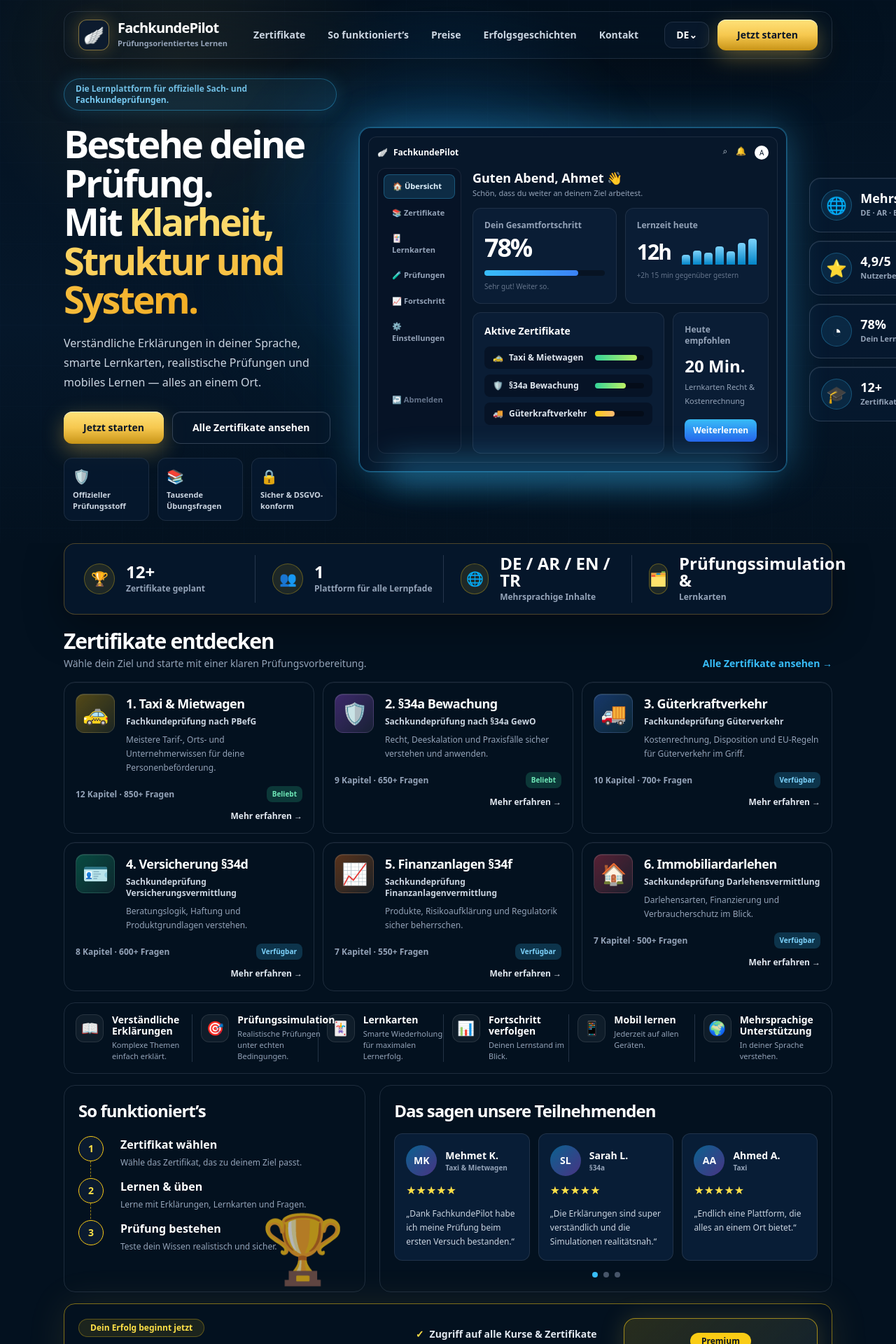
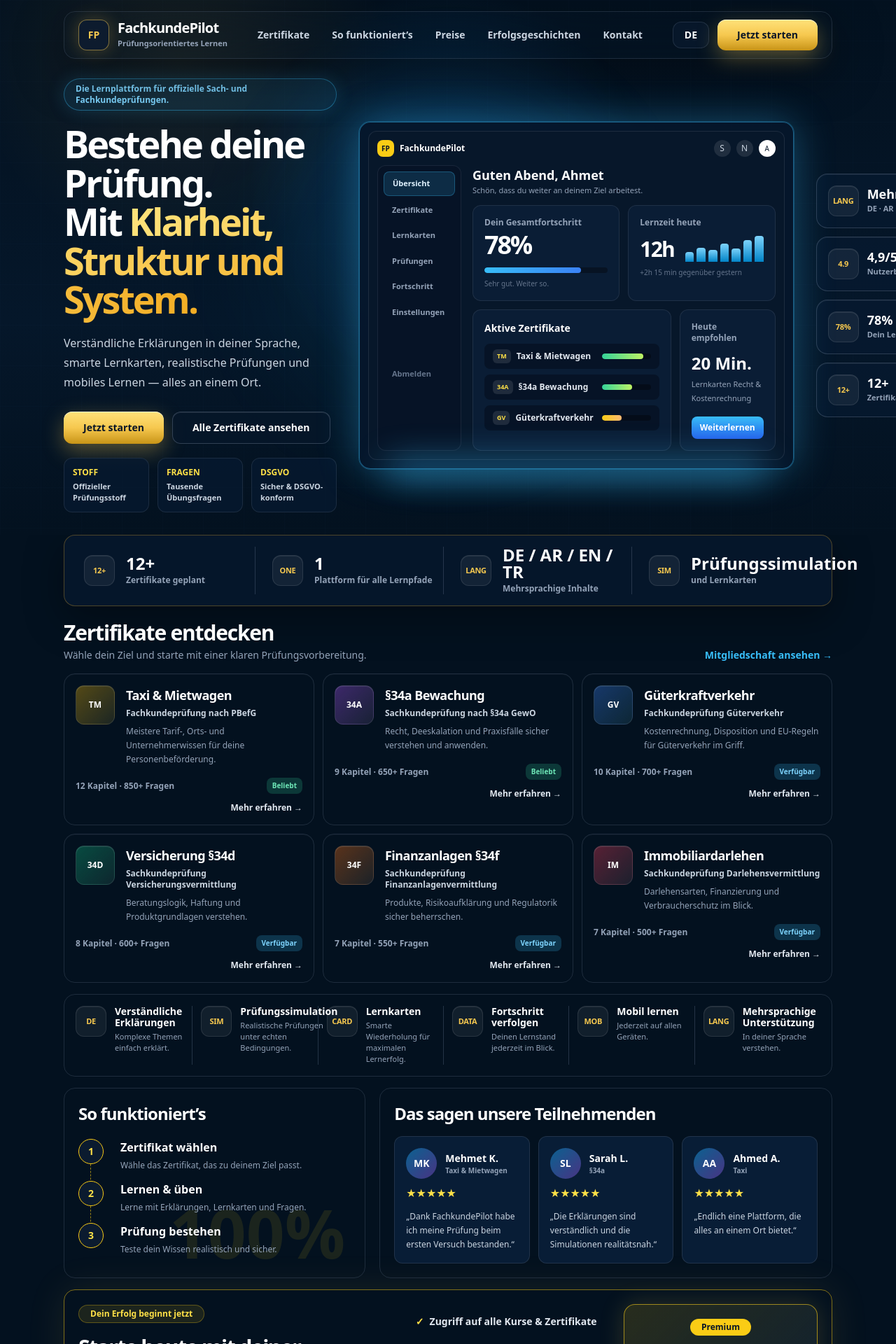
Before and after one commit to ammarsenaid/learn, a Next.js app: page / in a window 1280 px wide. Shown: the top 1920 px of the page at 70% size. Built offline with nearby package versions, Linux system fonts and the light colour scheme.

Commit message:
Update page.tsx

```diff
--- a/app/page.tsx
+++ b/app/page.tsx
@@ -1,4 +1,7 @@
 import type { Metadata } from "next";
+import type { ReactNode } from "react";
+
+type ProgressTone = "sky" | "green" | "gold";
 
 export const metadata: Metadata = {
   title: "FachkundePilot — Prüfungsorientiertes Lernen",
@@ -7,17 +10,17 @@
 };
 
 const navItems = [
-  "Zertifikate",
-  "So funktioniert’s",
-  "Preise",
-  "Erfolgsgeschichten",
-  "Kontakt",
-];
+  { label: "Zertifikate", href: "#zertifikate" },
+  { label: "So funktioniert’s", href: "#so-funktionierts" },
+  { label: "Preise", href: "#preise" },
+  { label: "Erfolgsgeschichten", href: "#erfolgsgeschichten" },
+  { label: "Kontakt", href: "#kontakt" },
+] as const;
 
 const certificates = [
   {
-    icon: "🚕",
-    title: "1. Taxi & Mietwagen",
+    code: "TM",
+    title: "Taxi & Mietwagen",
     subtitle: "Fachkundeprüfung nach PBefG",
     text: "Meistere Tarif-, Orts- und Unternehmerwissen für deine Personenbeförderung.",
     meta: "12 Kapitel · 850+ Fragen",
@@ -25,8 +28,8 @@
     color: "from-yellow-500/35 to-yellow-300/10",
   },
   {
-    icon: "🛡️",
-    title: "2. §34a Bewachung",
+    code: "34A",
+    title: "§34a Bewachung",
     subtitle: "Sachkundeprüfung nach §34a GewO",
     text: "Recht, Deeskalation und Praxisfälle sicher verstehen und anwenden.",
     meta: "9 Kapitel · 650+ Fragen",
@@ -34,8 +37,8 @@
     color: "from-purple-500/35 to-purple-300/10",
   },
   {
-    icon: "🚚",
-    title: "3. Güterkraftverkehr",
+    code: "GV",
+    title: "Güterkraftverkehr",
     subtitle: "Fachkundeprüfung Güterverkehr",
     text: "Kostenrechnung, Disposition und EU-Regeln für Güterverkehr im Griff.",
     meta: "10 Kapitel · 700+ Fragen",
@@ -43,8 +46,8 @@
     color: "from-blue-500/35 to-cyan-300/10",
   },
   {
-    icon: "🪪",
-    title: "4. Versicherung §34d",
+    code: "34D",
+    title: "Versicherung §34d",
     subtitle: "Sachkundeprüfung Versicherungsvermittlung",
     text: "Beratungslogik, Haftung und Produktgrundlagen verstehen.",
     meta: "8 Kapitel · 600+ Fragen",
@@ -52,8 +55,8 @@
     color: "from-emerald-500/35 to-emerald-300/10",
   },
   {
-    icon: "📈",
-    title: "5. Finanzanlagen §34f",
+    code: "34F",
+    title: "Finanzanlagen §34f",
     subtitle: "Sachkundeprüfung Finanzanlagenvermittlung",
     text: "Produkte, Risikoaufklärung und Regulatorik sicher beherrschen.",
     meta: "7 Kapitel · 550+ Fragen",
@@ -61,42 +64,52 @@
     color: "from-orange-500/35 to-orange-300/10",
   },
   {
-    icon: "🏠",
-    title: "6. Immobiliardarlehen",
+    code: "IM",
+    title: "Immobiliardarlehen",
     subtitle: "Sachkundeprüfung Darlehensvermittlung",
     text: "Darlehensarten, Finanzierung und Verbraucherschutz im Blick.",
     meta: "7 Kapitel · 500+ Fragen",
     badge: "Verfügbar",
     color: "from-rose-500/35 to-rose-300/10",
   },
-];
+] as const;
 
 const features = [
-  ["📖", "Verständliche Erklärungen", "Komplexe Themen einfach erklärt."],
-  ["🎯", "Prüfungssimulation", "Realistische Prüfungen unter echten Bedingungen."],
-  ["🃏", "Lernkarten", "Smarte Wiederholung für maximalen Lernerfolg."],
-  ["📊", "Fortschritt verfolgen", "Deinen Lernstand im Blick."],
-  ["📱", "Mobil lernen", "Jederzeit auf allen Geräten."],
-  ["🌍", "Mehrsprachige Unterstützung", "In deiner Sprache verstehen."],
-];
+  ["DE", "Verständliche Erklärungen", "Komplexe Themen einfach erklärt."],
+  ["SIM", "Prüfungssimulation", "Realistische Prüfungen unter echten Bedingungen."],
+  ["CARD", "Lernkarten", "Smarte Wiederholung für maximalen Lernerfolg."],
+  ["DATA", "Fortschritt verfolgen", "Deinen Lernstand jederzeit im Blick."],
+  ["MOB", "Mobil lernen", "Jederzeit auf allen Geräten."],
+  ["LANG", "Mehrsprachige Unterstützung", "In deiner Sprache verstehen."],
+] as const;
 
 const steps = [
   ["1", "Zertifikat wählen", "Wähle das Zertifikat, das zu deinem Ziel passt."],
   ["2", "Lernen & üben", "Lerne mit Erklärungen, Lernkarten und Fragen."],
   ["3", "Prüfung bestehen", "Teste dein Wissen realistisch und sicher."],
-];
+] as const;
 
 const testimonials = [
-  ["MK", "Mehmet K.", "Taxi & Mietwagen", "Dank FachkundePilot habe ich meine Prüfung beim ersten Versuch bestanden."],
-  ["SL", "Sarah L.", "§34a", "Die Erklärungen sind super verständlich und die Simulationen realitätsnah."],
+  [
+    "MK",
+    "Mehmet K.",
+    "Taxi & Mietwagen",
+    "Dank FachkundePilot habe ich meine Prüfung beim ersten Versuch bestanden.",
+  ],
+  [
+    "SL",
+    "Sarah L.",
+    "§34a",
+    "Die Erklärungen sind verständlich und die Simulationen realitätsnah.",
+  ],
   ["AA", "Ahmed A.", "Taxi", "Endlich eine Plattform, die alles an einem Ort bietet."],
-];
+] as const;
 
 function Logo() {
   return (
-    <a href="#" className="flex items-center gap-3">
-      <div className="grid h-11 w-11 place-items-center rounded-xl border border-[#f6c84f]/50 bg-[#0d1b2e] text-2xl shadow-[0_0_24px_rgba(246,200,79,0.25)]">
-        🪽
+    <a href="#" aria-label="FachkundePilot Startseite" className="flex items-center gap-3">
+      <div className="grid h-11 w-11 place-items-center rounded-xl border border-[#f6c84f]/50 bg-[#0d1b2e] text-sm font-black text-[#f6c84f] shadow-[0_0_24px_rgba(246,200,79,0.25)]">
+        FP
       </div>
       <div>
         <p className="text-xl font-black leading-none tracking-[-0.04em] text-white">
@@ -110,29 +123,53 @@
   );
 }
 
-function GoldButton({ children }: { children: React.ReactNode }) {
+function GoldButton({
+  children,
+  href = "#preise",
+  className = "",
+}: {
+  children: ReactNode;
+  href?: string;
+  className?: string;
+}) {
   return (
     <a
-      href="#preise"
-      className="inline-flex items-center justify-center rounded-xl bg-gradient-to-b from-[#ffe27a] via-[#f6c84f] to-[#c89417] px-7 py-3 text-sm font-black text-[#081526] shadow-[0_10px_30px_rgba(246,200,79,0.35),inset_0_1px_0_rgba(255,255,255,0.65)] transition hover:-translate-y-0.5"
+      href={href}
+      className={`inline-flex items-center justify-center rounded-xl bg-gradient-to-b from-[#ffe27a] via-[#f6c84f] to-[#c89417] px-7 py-3 text-sm font-black text-[#081526] shadow-[0_10px_30px_rgba(246,200,79,0.35),inset_0_1px_0_rgba(255,255,255,0.65)] transition hover:-translate-y-0.5 focus:outline-none focus:ring-2 focus:ring-yellow-300/70 ${className}`}
     >
       {children}
     </a>
   );
 }
 
-function DarkButton({ children }: { children: React.ReactNode }) {
+function DarkButton({
+  children,
+  href = "#zertifikate",
+  className = "",
+}: {
+  children: ReactNode;
+  href?: string;
+  className?: string;
+}) {
   return (
     <a
-      href="#zertifikate"
-      className="inline-flex items-center justify-center rounded-xl border border-slate-500/45 bg-[#07172a]/80 px-7 py-3 text-sm font-black text-white shadow-[inset_0_1px_0_rgba(255,255,255,0.08)] transition hover:-translate-y-0.5 hover:border-sky-400/60"
+      href={href}
+      className={`inline-flex items-center justify-center rounded-xl border border-slate-500/45 bg-[#07172a]/80 px-7 py-3 text-sm font-black text-white shadow-[inset_0_1px_0_rgba(255,255,255,0.08)] transition hover:-translate-y-0.5 hover:border-sky-400/60 focus:outline-none focus:ring-2 focus:ring-sky-300/50 ${className}`}
     >
       {children}
     </a>
   );
 }
 
-function Progress({ value, color = "sky" }: { value: string; color?: "sky" | "green" | "gold" }) {
+function CodeBadge({ children }: { children: ReactNode }) {
+  return (
+    <div className="grid h-11 w-11 shrink-0 place-items-center rounded-xl border border-white/10 bg-white/[0.06] text-[11px] font-black tracking-[-0.03em] text-[#f6c84f] shadow-[inset_0_1px_0_rgba(255,255,255,0.08)]">
+      {children}
+    </div>
+  );
+}
+
+function Progress({ value, color = "sky" }: { value: string; color?: ProgressTone }) {
   const bg =
     color === "green"
       ? "from-emerald-400 to-lime-300"
@@ -141,7 +178,7 @@
         : "from-sky-400 to-blue-500";
 
   return (
-    <div className="h-2 rounded-full bg-black/35">
+    <div className="h-2 overflow-hidden rounded-full bg-black/35">
       <div className={`h-full rounded-full bg-gradient-to-r ${bg}`} style={{ width: value }} />
     </div>
   );
@@ -155,12 +192,15 @@
       <div className="rounded-xl border border-slate-600/35 bg-[#07172a] p-3">
         <div className="mb-3 flex items-center justify-between">
           <div className="flex items-center gap-2 text-xs font-black text-white">
-            <span className="text-yellow-400">🪽</span> FachkundePilot
+            <span className="grid h-6 w-6 place-items-center rounded-lg bg-yellow-400 text-[10px] text-[#071526]">
+              FP
+            </span>
+            FachkundePilot
           </div>
-          <div className="flex gap-3 text-xs text-slate-300">
-            <span>⌕</span>
-            <span>🔔</span>
-            <span className="grid h-5 w-5 place-items-center rounded-full bg-white text-[10px] text-[#07172a]">
+          <div className="flex gap-2 text-xs text-slate-300">
+            <span className="grid h-6 w-6 place-items-center rounded-full bg-white/10">S</span>
+            <span className="grid h-6 w-6 place-items-center rounded-full bg-white/10">N</span>
+            <span className="grid h-6 w-6 place-items-center rounded-full bg-white text-[10px] text-[#07172a]">
               A
             </span>
           </div>
@@ -178,18 +218,17 @@
                       : ""
                   }`}
                 >
-                  {index === 0 ? "🏠" : index === 1 ? "📚" : index === 2 ? "🃏" : index === 3 ? "🧪" : index === 4 ? "📈" : "⚙️"}{" "}
                   {item}
                 </div>
               ),
             )}
 
-            <div className="mt-14 rounded-lg px-3 py-2 text-slate-500">↩ Abmelden</div>
+            <div className="mt-14 rounded-lg px-3 py-2 text-slate-500">Abmelden</div>
           </aside>
 
           <main>
             <div className="mb-3">
-              <p className="text-lg font-black text-white">Guten Abend, Ahmet 👋</p>
+              <p className="text-lg font-black text-white">Guten Abend, Ahmet</p>
               <p className="text-[11px] text-slate-400">
                 Schön, dass du weiter an deinem Ziel arbeitest.
               </p>
@@ -202,7 +241,7 @@
                 <div className="mt-3">
                   <Progress value="78%" />
                 </div>
-                <p className="mt-2 text-[10px] text-slate-500">Sehr gut! Weiter so.</p>
+                <p className="mt-2 text-[10px] text-slate-500">Sehr gut. Weiter so.</p>
               </div>
 
               <div className="rounded-xl border border-slate-600/35 bg-[#0a1d35] p-4">
@@ -228,16 +267,18 @@
                 <p className="mb-3 text-sm font-black text-white">Aktive Zertifikate</p>
 
                 {[
-                  ["🚕", "Taxi & Mietwagen", "85%", "green"],
-                  ["🛡️", "§34a Bewachung", "62%", "green"],
-                  ["🚚", "Güterkraftverkehr", "40%", "gold"],
-                ].map(([icon, name, progress, tone]) => (
+                  ["TM", "Taxi & Mietwagen", "85%", "green"],
+                  ["34A", "§34a Bewachung", "62%", "green"],
+                  ["GV", "Güterkraftverkehr", "40%", "gold"],
+                ].map(([code, name, progress, tone]) => (
                   <div
                     key={name}
                     className="mb-2 grid grid-cols-[1fr_70px] items-center gap-3 rounded-lg bg-[#061326] px-3 py-2"
                   >
                     <div className="flex items-center gap-2 text-xs font-bold text-slate-200">
-                      <span>{icon}</span>
+                      <span className="rounded-md bg-white/10 px-1.5 py-0.5 text-[9px] text-yellow-300">
+                        {code}
+                      </span>
                       {name}
                     </div>
                     <Progress value={progress} color={tone === "gold" ? "gold" : "green"} />
@@ -251,9 +292,12 @@
                 <p className="mt-1 text-[11px] leading-5 text-slate-400">
                   Lernkarten Recht & Kostenrechnung
                 </p>
-                <button className="mt-4 w-full rounded-lg bg-gradient-to-b from-sky-400 to-blue-600 px-3 py-2 text-xs font-black text-white">
+                <a
+                  href="#so-funktionierts"
+                  className="mt-4 block w-full rounded-lg bg-gradient-to-b from-sky-400 to-blue-600 px-3 py-2 text-center text-xs font-black text-white"
+                >
                   Weiterlernen
-                </button>
+                </a>
               </div>
             </div>
           </main>
@@ -265,23 +309,21 @@
 
 function SideStats() {
   const items = [
-    ["🌐", "Mehrsprachig", "DE · AR · EN · TR"],
-    ["⭐", "4,9/5", "Nutzerbewertung"],
-    ["◔", "78%", "Dein Lernstand"],
-    ["🎓", "12+", "Zertifikate verfügbar"],
-  ];
+    ["LANG", "Mehrsprachig", "DE · AR · EN · TR"],
+    ["4.9", "4,9/5", "Nutzerbewertung"],
+    ["78%", "78%", "Dein Lernstand"],
+    ["12+", "12+", "Zertifikate verfügbar"],
+  ] as const;
 
   return (
     <div className="grid gap-3 lg:w-[170px]">
-      {items.map(([icon, value, text]) => (
+      {items.map(([code, value, text]) => (
         <div
           key={value}
           className="rounded-2xl border border-slate-500/40 bg-[#071a30]/80 p-4 shadow-[inset_0_1px_0_rgba(255,255,255,0.06)]"
         >
           <div className="flex items-center gap-3">
-            <div className="grid h-11 w-11 place-items-center rounded-full border border-sky-400/30 bg-sky-400/10 text-2xl">
-              {icon}
-            </div>
+            <CodeBadge>{code}</CodeBadge>
             <div>
               <p className="text-lg font-black leading-none text-white">{value}</p>
               <p className="mt-1 text-[11px] font-semibold text-slate-400">{text}</p>
@@ -296,23 +338,44 @@
 function Header() {
   return (
     <header className="mx-auto max-w-[1130px] px-4 pt-4">
-      <nav className="flex min-h-[68px] items-center justify-between rounded-2xl border border-slate-600/40 bg-[#06172a]/88 px-4 shadow-[0_20px_70px_rgba(0,0,0,0.4)] backdrop-blur-2xl md:px-5">
+      <nav
+        aria-label="Hauptnavigation"
+        className="flex min-h-[68px] items-center justify-between rounded-2xl border border-slate-600/40 bg-[#06172a]/88 px-4 shadow-[0_20px_70px_rgba(0,0,0,0.4)] backdrop-blur-2xl md:px-5"
+      >
         <Logo />
 
         <div className="hidden items-center gap-8 text-sm font-bold text-slate-300 lg:flex">
           {navItems.map((item) => (
-            <a key={item} href={`#${item.toLowerCase().replaceAll(" ", "-")}`} className="hover:text-white">
-              {item}
+            <a key={item.label} href={item.href} className="hover:text-white">
+              {item.label}
             </a>
           ))}
         </div>
 
         <div className="flex items-center gap-3">
-          <button className="hidden rounded-xl border border-slate-600/40 bg-[#07172a] px-4 py-2 text-sm font-black text-white sm:flex">
-            DE⌄
-          </button>
-          <GoldButton>Jetzt starten</GoldButton>
+          <a
+            href="#sprache"
+            className="hidden rounded-xl border border-slate-600/40 bg-[#07172a] px-4 py-2 text-sm font-black text-white sm:flex"
+          >
+            DE
+          </a>
+          <GoldButton href="#preise">Jetzt starten</GoldButton>
         </div>
+      </nav>
+
+      <nav
+        aria-label="Mobile Navigation"
+        className="mt-3 flex gap-2 overflow-x-auto rounded-2xl border border-slate-600/40 bg-[#06172a]/80 p-2 lg:hidden"
+      >
+        {navItems.map((item) => (
+          <a
+            key={item.label}
+            href={item.href}
+            className="shrink-0 rounded-xl bg-white/[0.06] px-4 py-2 text-xs font-black text-slate-300"
+          >
+            {item.label}
+          </a>
+        ))}
       </nav>
     </header>
   );
@@ -352,21 +415,21 @@
             </p>
 
             <div className="mt-7 flex flex-col gap-3 sm:flex-row">
-              <GoldButton>Jetzt starten</GoldButton>
-              <DarkButton>Alle Zertifikate ansehen</DarkButton>
+              <GoldButton href="#preise">Jetzt starten</GoldButton>
+              <DarkButton href="#zertifikate">Alle Zertifikate ansehen</DarkButton>
             </div>
 
             <div className="mt-5 grid grid-cols-3 gap-3">
               {[
-                ["🛡️", "Offizieller Prüfungsstoff"],
-                ["📚", "Tausende Übungsfragen"],
-                ["🔒", "Sicher & DSGVO-konform"],
-              ].map(([icon, text]) => (
+                ["STOFF", "Offizieller Prüfungsstoff"],
+                ["FRAGEN", "Tausende Übungsfragen"],
+                ["DSGVO", "Sicher & DSGVO-konform"],
+              ].map(([code, text]) => (
                 <div
                   key={text}
                   className="rounded-xl border border-slate-600/35 bg-[#071a30]/80 p-3 text-[11px] font-bold leading-4 text-slate-300"
                 >
-                  <span className="mb-1 block text-xl">{icon}</span>
+                  <span className="mb-1 block text-xs font-black text-yellow-300">{code}</span>
                   {text}
                 </div>
               ))}
@@ -386,20 +449,18 @@
     <section className="mx-auto max-w-[1130px] px-4">
       <div className="grid gap-3 rounded-2xl border border-[#b88a2e]/40 bg-[#06182c]/90 p-4 shadow-[0_18px_55px_rgba(0,0,0,0.35)] md:grid-cols-4">
         {[
-          ["🏆", "12+", "Zertifikate geplant"],
-          ["👥", "1", "Plattform für alle Lernpfade"],
-          ["🌐", "DE / AR / EN / TR", "Mehrsprachige Inhalte"],
-          ["🗂️", "Prüfungssimulation &", "Lernkarten"],
-        ].map(([icon, value, text], index) => (
+          ["12+", "12+", "Zertifikate geplant"],
+          ["ONE", "1", "Plattform für alle Lernpfade"],
+          ["LANG", "DE / AR / EN / TR", "Mehrsprachige Inhalte"],
+          ["SIM", "Prüfungssimulation", "und Lernkarten"],
+        ].map(([code, value, text], index) => (
           <div
             key={value}
             className={`flex items-center gap-4 px-3 ${
               index !== 3 ? "md:border-r md:border-slate-500/35" : ""
             }`}
           >
-            <div className="grid h-11 w-11 place-items-center rounded-full border border-yellow-400/30 bg-yellow-400/10 text-xl">
-              {icon}
-            </div>
+            <CodeBadge>{code}</CodeBadge>
             <div>
               <p className="text-2xl font-black leading-none text-white">{value}</p>
               <p className="mt-1 text-xs font-semibold text-slate-400">{text}</p>
@@ -424,8 +485,8 @@
           </p>
         </div>
 
-        <a href="#" className="hidden text-sm font-black text-sky-400 md:block">
-          Alle Zertifikate ansehen →
+        <a href="#preise" className="hidden text-sm font-black text-sky-400 md:block">
+          Mitgliedschaft ansehen →
         </a>
       </div>
 
@@ -437,9 +498,9 @@
           >
             <div className="flex gap-4">
               <div
-                className={`grid h-14 w-14 shrink-0 place-items-center rounded-xl border border-white/10 bg-gradient-to-br ${item.color} text-3xl shadow-[inset_0_1px_0_rgba(255,255,255,0.1)]`}
+                className={`grid h-14 w-14 shrink-0 place-items-center rounded-xl border border-white/10 bg-gradient-to-br ${item.color} text-xs font-black text-white shadow-[inset_0_1px_0_rgba(255,255,255,0.1)]`}
               >
-                {item.icon}
+                {item.code}
               </div>
 
               <div className="min-w-0 flex-1">
@@ -463,7 +524,10 @@
             </div>
 
             <div className="mt-3 flex justify-end">
-              <a href="#" className="text-xs font-black text-slate-200 group-hover:text-yellow-300">
+              <a
+                href="#preise"
+                className="text-xs font-black text-slate-200 group-hover:text-yellow-300"
+              >
                 Mehr erfahren →
               </a>
             </div>
@@ -478,16 +542,14 @@
   return (
     <section className="mx-auto max-w-[1130px] px-4 pt-4">
       <div className="grid gap-3 rounded-2xl border border-slate-600/40 bg-[#071a30]/88 p-4 md:grid-cols-3 lg:grid-cols-6">
-        {features.map(([icon, title, text], index) => (
+        {features.map(([code, title, text], index) => (
           <div
             key={title}
             className={`flex items-start gap-3 ${
               index !== features.length - 1 ? "lg:border-r lg:border-slate-500/35" : ""
             }`}
           >
-            <div className="grid h-10 w-10 shrink-0 place-items-center rounded-xl border border-white/10 bg-white/5 text-xl">
-              {icon}
-            </div>
+            <CodeBadge>{code}</CodeBadge>
             <div>
               <p className="text-sm font-black leading-4 text-white">{title}</p>
               <p className="mt-1 text-[11px] leading-4 text-slate-400">{text}</p>
@@ -501,9 +563,14 @@
 
 function StepsAndTestimonials() {
   return (
-    <section className="mx-auto grid max-w-[1130px] gap-5 px-4 pt-4 lg:grid-cols-[.8fr_1.2fr]">
+    <section
+      id="so-funktionierts"
+      className="mx-auto grid max-w-[1130px] gap-5 px-4 pt-4 lg:grid-cols-[.8fr_1.2fr]"
+    >
       <div className="relative overflow-hidden rounded-2xl border border-slate-600/40 bg-[#071a30]/88 p-5">
-        <div className="absolute bottom-4 right-7 text-8xl opacity-70">🏆</div>
+        <div className="absolute bottom-4 right-7 text-8xl font-black text-yellow-400/10">
+          100%
+        </div>
         <div className="relative">
           <h2 className="text-2xl font-black tracking-[-0.04em] text-white">
             So funktioniert’s
@@ -530,7 +597,7 @@
         </div>
       </div>
 
-      <div className="rounded-2xl border border-slate-600/40 bg-[#071a30]/88 p-5">
+      <div id="erfolgsgeschichten" className="rounded-2xl border border-slate-600/40 bg-[#071a30]/88 p-5">
         <h2 className="text-2xl font-black tracking-[-0.04em] text-white">
           Das sagen unsere Teilnehmenden
         </h2>
@@ -554,12 +621,6 @@
               <p className="mt-3 text-xs leading-5 text-slate-300">„{quote}“</p>
             </article>
           ))}
-        </div>
-
-        <div className="mt-4 flex justify-center gap-2">
-          <span className="h-2 w-2 rounded-full bg-sky-400" />
-          <span className="h-2 w-2 rounded-full bg-slate-600" />
-          <span className="h-2 w-2 rounded-full bg-slate-600" />
         </div>
       </div>
     </section>
@@ -608,7 +669,9 @@
             9,90 €<span className="text-sm text-slate-300"> / Monat</span>
           </p>
           <p className="text-xs font-bold text-slate-500">Monatlich kündbar</p>
-          <GoldButton>Jetzt starten →</GoldButton>
+          <GoldButton href="#kontakt" className="mt-4 w-full">
+            Jetzt starten →
+          </GoldButton>
           <p className="mt-3 text-xs font-bold text-slate-400">7 Tage kostenlos testen</p>
         </div>
       </div>
@@ -627,10 +690,10 @@
           </p>
 
           <div className="mt-4 flex gap-3">
-            {["f", "◎", "▶", "in"].map((item) => (
+            {["FB", "IG", "YT", "IN"].map((item) => (
               <span
                 key={item}
-                className="grid h-9 w-9 place-items-center rounded-full bg-white/10 font-black text-white"
+                className="grid h-9 w-9 place-items-center rounded-full bg-white/10 text-xs font-black text-white"
               >
                 {item}
               </span>
@@ -674,7 +737,9 @@
       <Footer />
 
       <div className="fixed inset-x-0 bottom-0 z-50 border-t border-white/10 bg-[#061526]/90 p-3 backdrop-blur-xl md:hidden">
-        <GoldButton>Kostenlos starten →</GoldButton>
+        <GoldButton href="#preise" className="w-full">
+          Kostenlos starten →
+        </GoldButton>
       </div>
     </main>
   );
```
